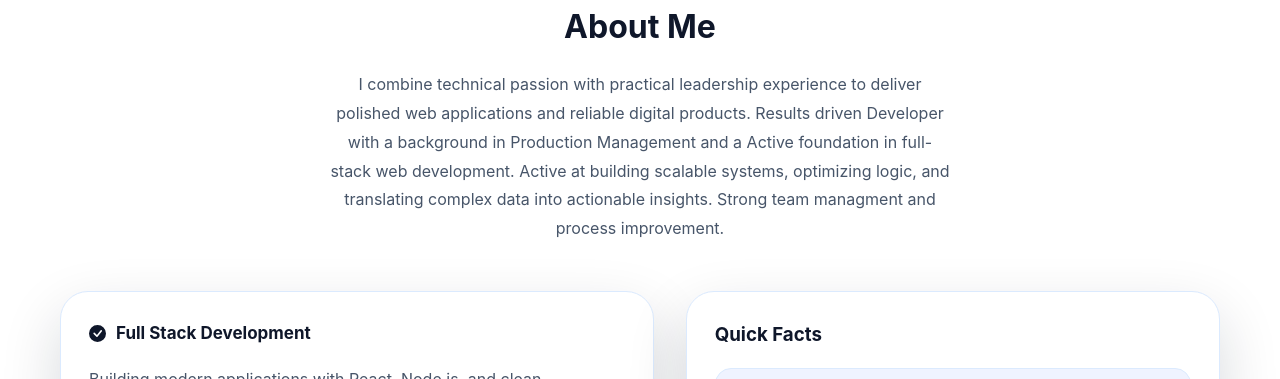
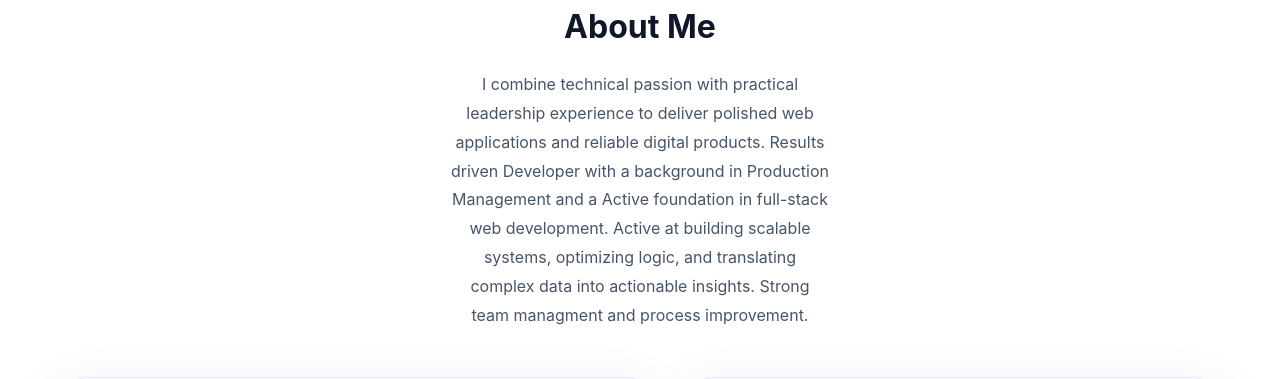
Before and after one commit to Shanmugasrivyshnav/Shanmuga-sri-vyshnav-Portfolio, a React (Create React App) app: page /about in a window 1280 px wide. Shown: the part 231-610 px from the top of the page. Built offline with nearby package versions, Linux system fonts and the light colour scheme.

Commit message:
Update StyledAboutme.js

```diff
--- a/src/Components/AboutMe/StyledAboutme.js
+++ b/src/Components/AboutMe/StyledAboutme.js
@@ -23,7 +23,8 @@ export const SectionIntro = styled.p`
   margin: 0;
   color: ${(props) => props.theme.colorTextMuted};
   line-height: 1.8;
-  max-width: 620px;
+  // max-width: 620px;
+  width:50%;
   margin-left: auto;
   margin-right: auto;
 `;
```
